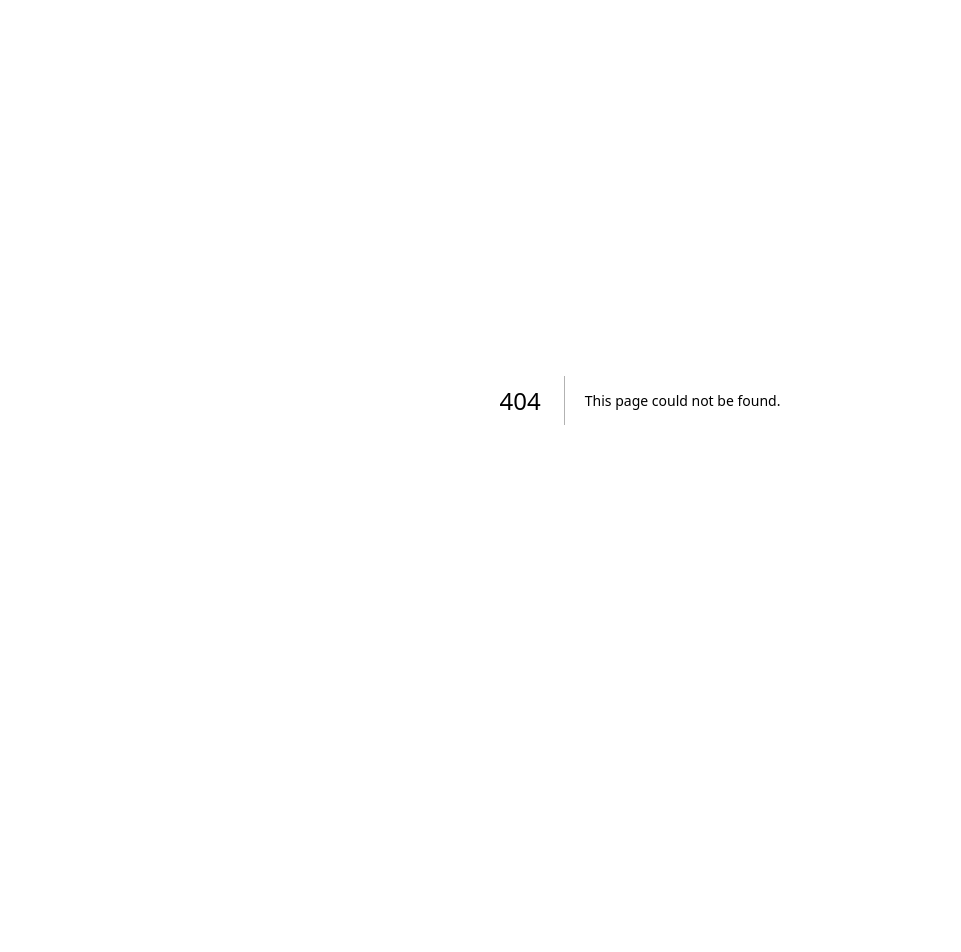
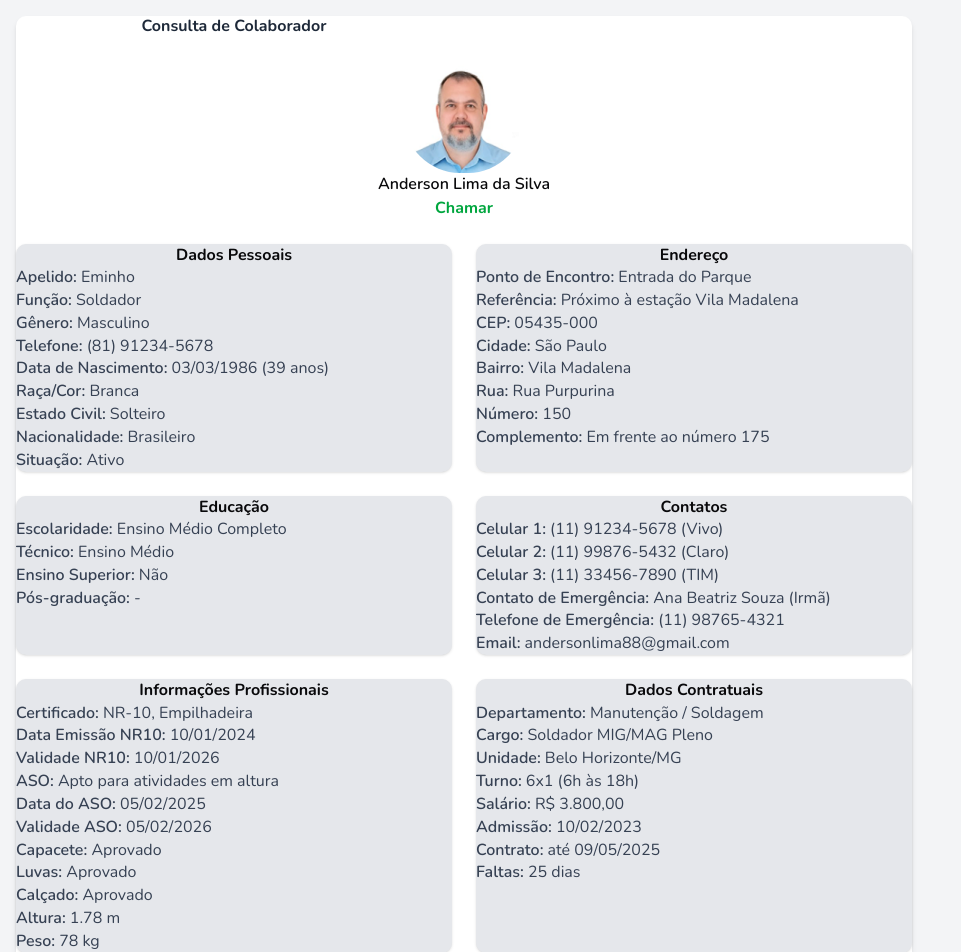
Before and after one commit to MetaService-SGM/meta-service-sgm, a Next.js app in the folder frontend/: page /consulta in a window 1280 px wide. Before the commit this address had no page. Shown: the top 952 px of the page, without its empty margins (0-961 px from the left). Before the commit the page ends 800 px from the top, so only its background shows below. Built offline with nearby package versions, Linux system fonts and the light colour scheme.

Commit message:
feature: implementa a pagina de colaborador

```diff
--- /dev/null
+++ b/frontend/src/app/consulta/page.tsx
@@ -0,0 +1,130 @@
+import Image from "next/image";
+
+export default function Home() {
+  return (
+    <main className="bg-gray-100 min-h-screen p-4 ">
+
+
+
+      <div className="max-w-4xl mx-auto bg-white shadow-md rounded-lg p-6 grid grid-cols-1 md:grid-cols-2 gap-6">
+
+      <div className="flex justify-center mb-4">
+        <h1 className="text-2xl  font-bold text-gray-800 mr-30">Consulta de Colaborador</h1>
+      </div>
+
+        <div className="flex flex-col items-center text-center md:col-span-2">
+          <img
+            src="/images/icons/colaborador.png"
+            alt="Foto de perfil"
+            className="w-30 h-28 rounded-full border-2 border-blue-500"
+          />
+          <h1 className="text-xl font-semibold mt-2">Anderson Lima da Silva</h1>
+          <span className="text-green-600 font-bold">Chamar</span>
+        </div>
+
+
+        <div className="bg-gray-200 rounded-lg p-4 shadow-sm">
+          <h2 className="font-bold mb-4 text-center text-xl">Dados Pessoais</h2>
+          <ul className="text-sm text-gray-700 space-y-1">
+            <li><strong>Apelido:</strong> Eminho</li>
+            <li><strong>Função:</strong> Soldador</li>
+            <li><strong>Gênero:</strong> Masculino</li>
+            <li><strong>Telefone:</strong> (81) 91234-5678</li>
+            <li><strong>Data de Nascimento:</strong> 03/03/1986 (39 anos)</li>
+            <li><strong>Raça/Cor:</strong> Branca</li>
+            <li><strong>Estado Civil:</strong> Solteiro</li>
+            <li><strong>Nacionalidade:</strong> Brasileiro</li>
+            <li><strong>Situação:</strong> Ativo</li>
+          </ul>
+        </div>
+
+
+        <div className="bg-gray-200 rounded-lg p-4 shadow-sm">
+          <h2 className="font-bold mb-4 text-center text-xl">Endereço</h2>
+          <ul className="text-sm text-gray-700 space-y-1">
+            <li><strong>Ponto de Encontro:</strong> Entrada do Parque</li>
+            <li><strong>Referência:</strong> Próximo à estação Vila Madalena</li>
+            <li><strong>CEP:</strong> 05435-000</li>
+            <li><strong>Cidade:</strong> São Paulo</li>
+            <li><strong>Bairro:</strong> Vila Madalena</li>
+            <li><strong>Rua:</strong> Rua Purpurina</li>
+            <li><strong>Número:</strong> 150</li>
+            <li><strong>Complemento:</strong> Em frente ao número 175</li>
+          </ul>
+        </div>
+
+
+        <div className="bg-gray-200 rounded-lg p-4 shadow-sm">
+          <h2 className="font-bold mb-4 text-center text-xl">Educação</h2>
+          <ul className="text-sm text-gray-700 space-y-1">
+            <li><strong>Escolaridade:</strong> Ensino Médio Completo</li>
+            <li><strong>Técnico:</strong> Ensino Médio</li>
+            <li><strong>Ensino Superior:</strong> Não</li>
+            <li><strong>Pós-graduação:</strong> -</li>
+          </ul>
+        </div>
+
+
+        <div className="bg-gray-200 rounded-lg p-4 shadow-sm">
+          <h2 className="font-bold mb-4 text-center text-xl">Contatos</h2>
+          <ul className="text-sm text-gray-700 space-y-1">
+            <li><strong>Celular 1:</strong> (11) 91234-5678 (Vivo)</li>
+            <li><strong>Celular 2:</strong> (11) 99876-5432 (Claro)</li>
+            <li><strong>Celular 3:</strong> (11) 33456-7890 (TIM)</li>
+            <li><strong>Contato de Emergência:</strong> Ana Beatriz Souza (Irmã)</li>
+            <li><strong>Telefone de Emergência:</strong> (11) 98765-4321</li>
+            <li><strong>Email:</strong> andersonlima88@gmail.com</li>
+          </ul>
+        </div>
+
+
+        <div className="bg-gray-200 rounded-lg p-4 shadow-sm">
+          <h2 className="font-bold mb-4 text-center text-xl">Informações Profissionais</h2>
+          <ul className="text-sm text-gray-700 space-y-1">
+            <li><strong>Certificado:</strong> NR-10, Empilhadeira</li>
+            <li><strong>Data Emissão NR10:</strong> 10/01/2024</li>
+            <li><strong>Validade NR10:</strong> 10/01/2026</li>
+            <li><strong>ASO:</strong> Apto para atividades em altura</li>
+            <li><strong>Data do ASO:</strong> 05/02/2025</li>
+            <li><strong>Validade ASO:</strong> 05/02/2026</li>
+            <li><strong>Capacete:</strong> Aprovado</li>
+            <li><strong>Luvas:</strong> Aprovado</li>
+            <li><strong>Calçado:</strong> Aprovado</li>
+            <li><strong>Altura:</strong> 1.78 m</li>
+            <li><strong>Peso:</strong> 78 kg</li>
+          </ul>
+        </div>
+
+
+        <div className="bg-gray-200 rounded-lg p-4 shadow-sm">
+          <h2 className="font-bold mb-4 text-center text-xl">Dados Contratuais</h2>
+          <ul className="text-sm text-gray-700 space-y-1">
+            <li><strong>Departamento:</strong> Manutenção / Soldagem</li>
+            <li><strong>Cargo:</strong> Soldador MIG/MAG Pleno</li>
+            <li><strong>Unidade:</strong> Belo Horizonte/MG</li>
+            <li><strong>Turno:</strong> 6x1 (6h às 18h)</li>
+            <li><strong>Salário:</strong> R$ 3.800,00</li>
+            <li><strong>Admissão:</strong> 10/02/2023</li>
+            <li><strong>Contrato:</strong> até 09/05/2025</li>
+            <li><strong>Faltas:</strong> 25 dias</li>
+          </ul>
+        </div>
+
+
+        <div className="bg-gray-200 rounded-lg p-4 shadow-sm">
+          <h2 className="font-bold mb-4 text-center text-xl">Dependentes</h2>
+          <ul className="text-sm text-gray-700 space-y-1">
+            <li><strong>Nome:</strong> Lucas Henrique da Silva</li>
+            <li><strong>Data de Nascimento:</strong> 15/03/2010</li>
+            <li><strong>Idade:</strong> 15 anos</li>
+            <li><strong>Documentos:</strong></li>
+            <ul className="ml-4 list-disc">
+              <li><a href="#" className="text-blue-600 underline">lucas_documento.frente.pdf</a></li>
+              <li><a href="#" className="text-blue-600 underline">lucas_documento.verso.pdf</a></li>
+            </ul>
+          </ul>
+        </div>
+      </div>
+    </main>
+  );
+}
```
Also changed, not shown: frontend/public/images/icons/colaborador.png (added).
